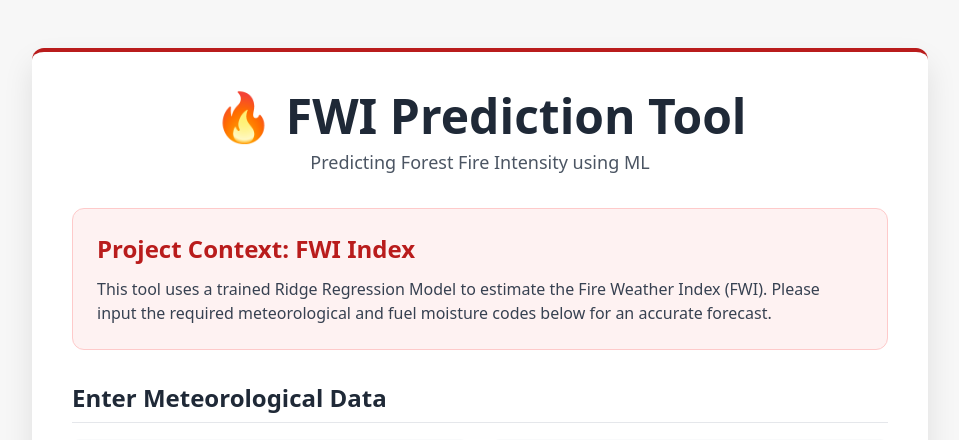
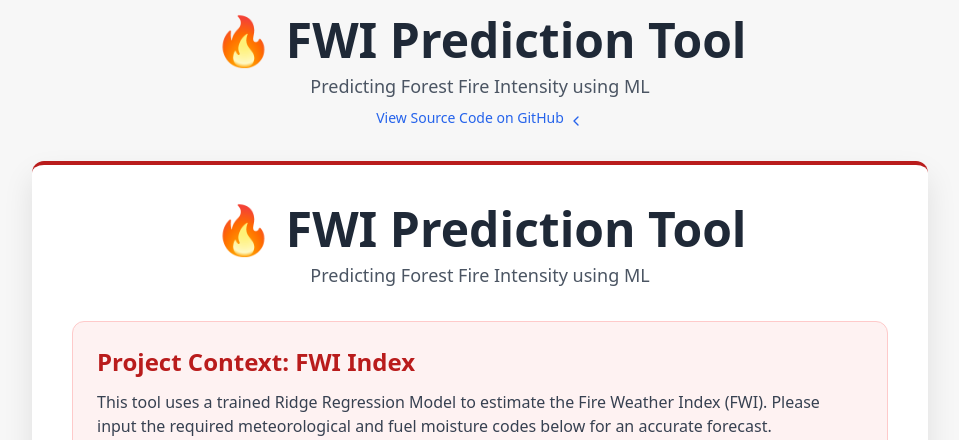
Before and after one commit to Inder-26/Algerian-Forest-Fire-Prediction, a Flask app: page /predictdata in a window 1280 px wide. Shown: the top 440 px of the page, without its empty margins (160-1119 px from the left). Run offline with Flask 3, Linux system fonts and the light colour scheme; some libraries are stand-ins or nearby versions.

Commit message:
Added the project github URL in home.html

```diff
--- a/templates/home.html
+++ b/templates/home.html
@@ -41,6 +41,17 @@
         }
     </style>
 </head>
+<header class="text-center">
+    <h1 class="text-4xl md:text-5xl font-extrabold text-gray-800 mb-2">
+        <span class="text-red-700">🔥</span> FWI Prediction Tool
+    </h1>
+    <p class="text-gray-600 text-lg">Predicting Forest Fire Intensity using ML</p>
+
+    <a href="https://github.com/Inder-26/Algerian-Forest-Fire-Prediction" target="_blank" class="inline-flex items-center text-sm font-medium text-blue-600 hover:text-blue-800 mt-2 transition duration-150">
+        View Source Code on GitHub
+        <svg xmlns="http://www.w3.org/2000/svg" class="w-4 h-4 ml-1" viewBox="0 0 24 24" fill="none" stroke="currentColor" stroke-width="2" stroke-linecap="round" stroke-linejoin="round"><path d="M15 22.5l-6-6 6-6"/></svg>
+    </a>
+</header>
 <body class="min-h-screen flex flex-col items-center p-4">
     <div class="w-full max-w-4xl bg-white p-8 md:p-10 my-8 rounded-xl card-shadow space-y-8 border-t-4 border-red-700">
 
```
